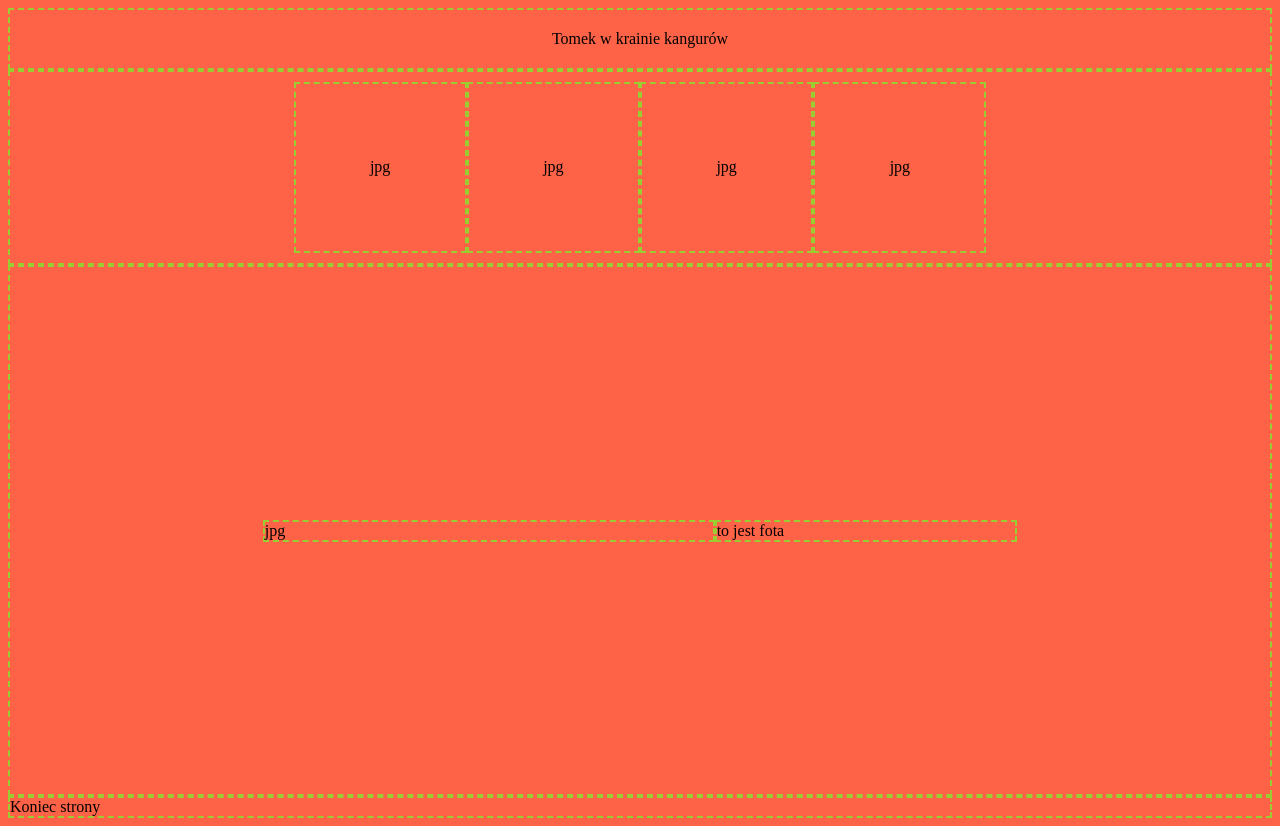
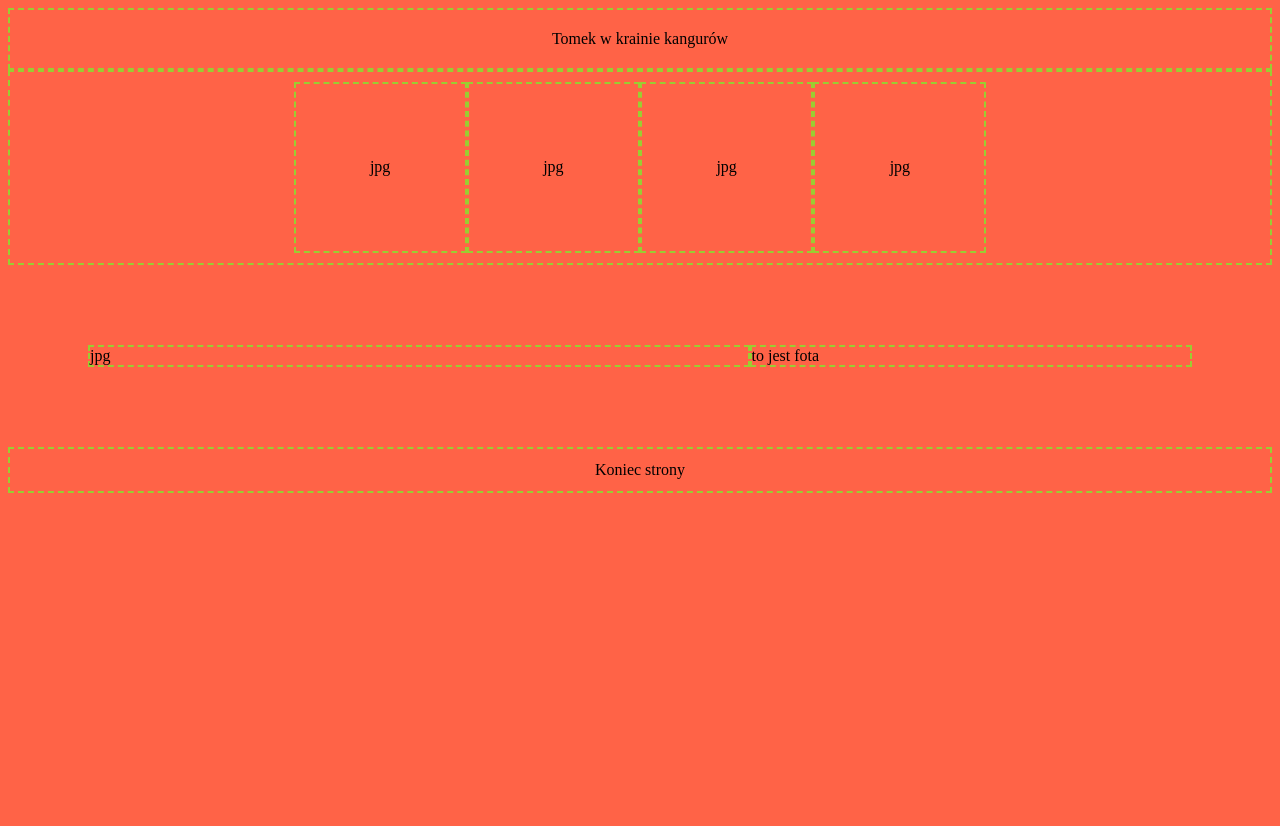
Before and after one commit to zby-stronka/zby-stronka.github.io, a plain HTML site: page lekcja2.html in a window 1280 px wide. After the commit the page ends 800 px from the top, so only its background shows below. Drawn offline with Linux system fonts and the light colour scheme.

Commit message:
Add files via upload

```diff
--- a/style.css
+++ b/style.css
@@ -22,9 +22,10 @@ justify-content: center;
 }
 
 .srodek2{
-padding: 20%;
+padding: 80px;
+border: 2px;
 display: flex;
-justify-content: center;
+justify-content: space-around;
 
 .displayjpg{
     flex: 3;
@@ -36,7 +37,7 @@ justify-content: center;
 }
 
 .dol{
-padding: 2;
-justify-content: center;
+padding: 12px;
+text-align: center;
 
 }
```
